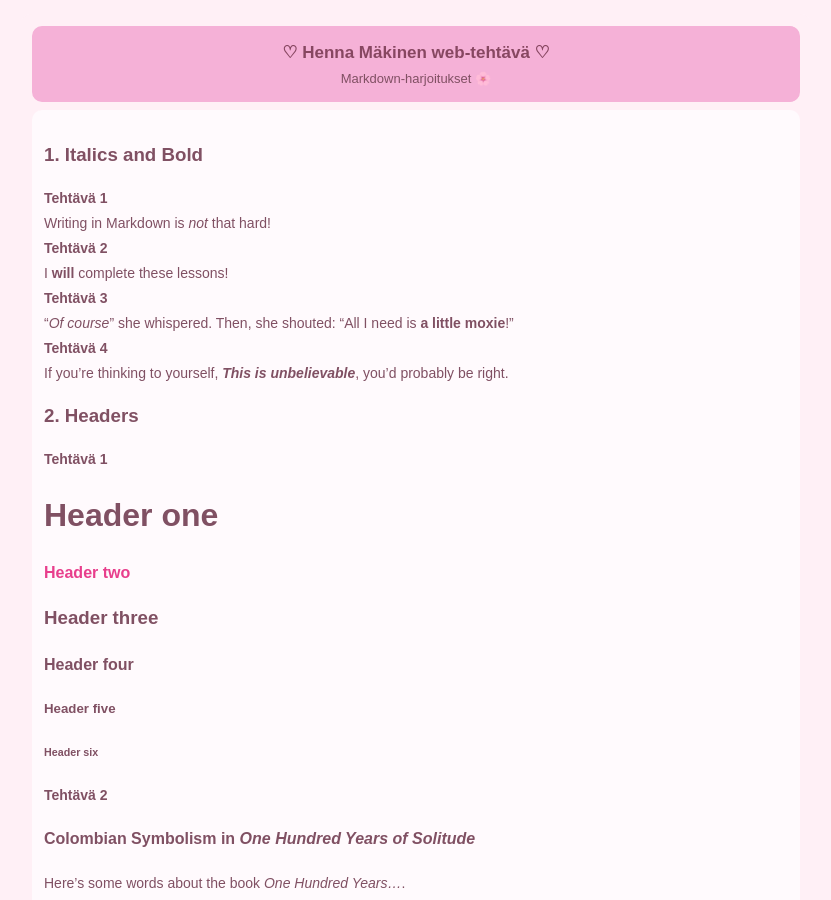
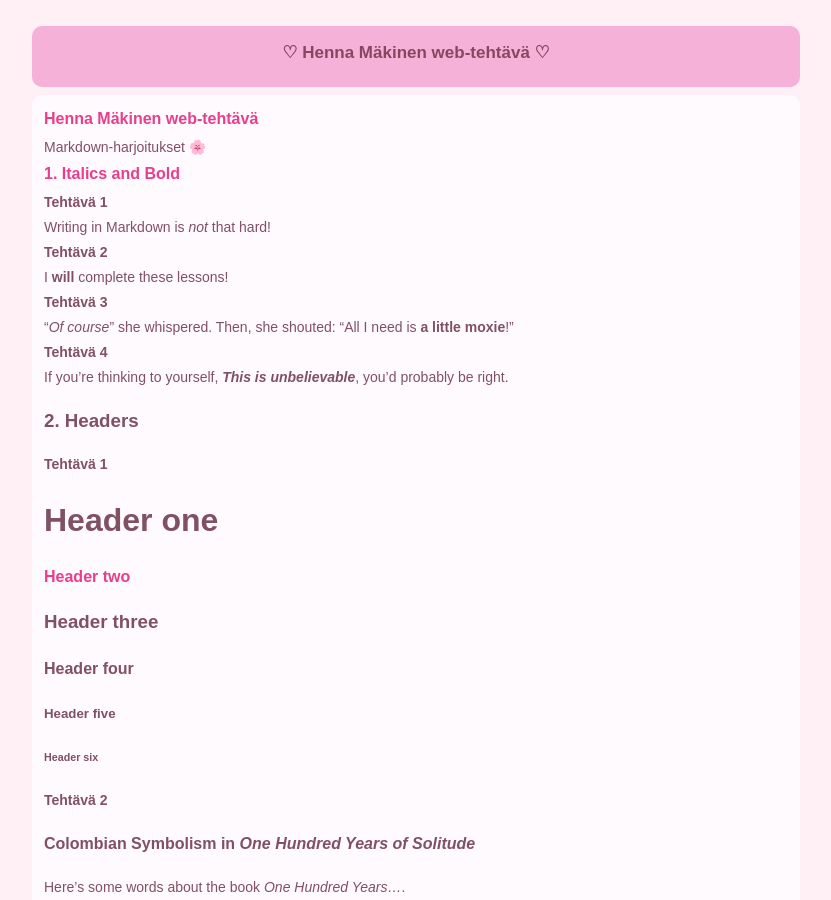
Before and after one commit to hennamcentria/ohjelmistokehittaminen_lopputyo, a Jekyll site: the page built from index.md, in a window 1280 px wide and 900 px high. Shown: the whole window, without its empty margins (224-1055 px from the left). Built offline with Jekyll 4.4.1, drawn with Linux system fonts in a browser that asks for light colours; our own code applies the rules of GitHub Pages for plain Markdown files; part of the change alters nothing that is shown.

Commit message:
Update index.md

```diff
--- a/index.md
+++ b/index.md
@@ -1,10 +1,8 @@
----
-layout: default
-title: Henna Mäkinen web-tehtävä
-subtitle: Markdown-harjoitukset 🌸
----
+## Henna Mäkinen web-tehtävä
 
-### 1. Italics and Bold
+Markdown-harjoitukset 🌸
+
+## 1. Italics and Bold
 
 
 **Tehtävä 1**
```
